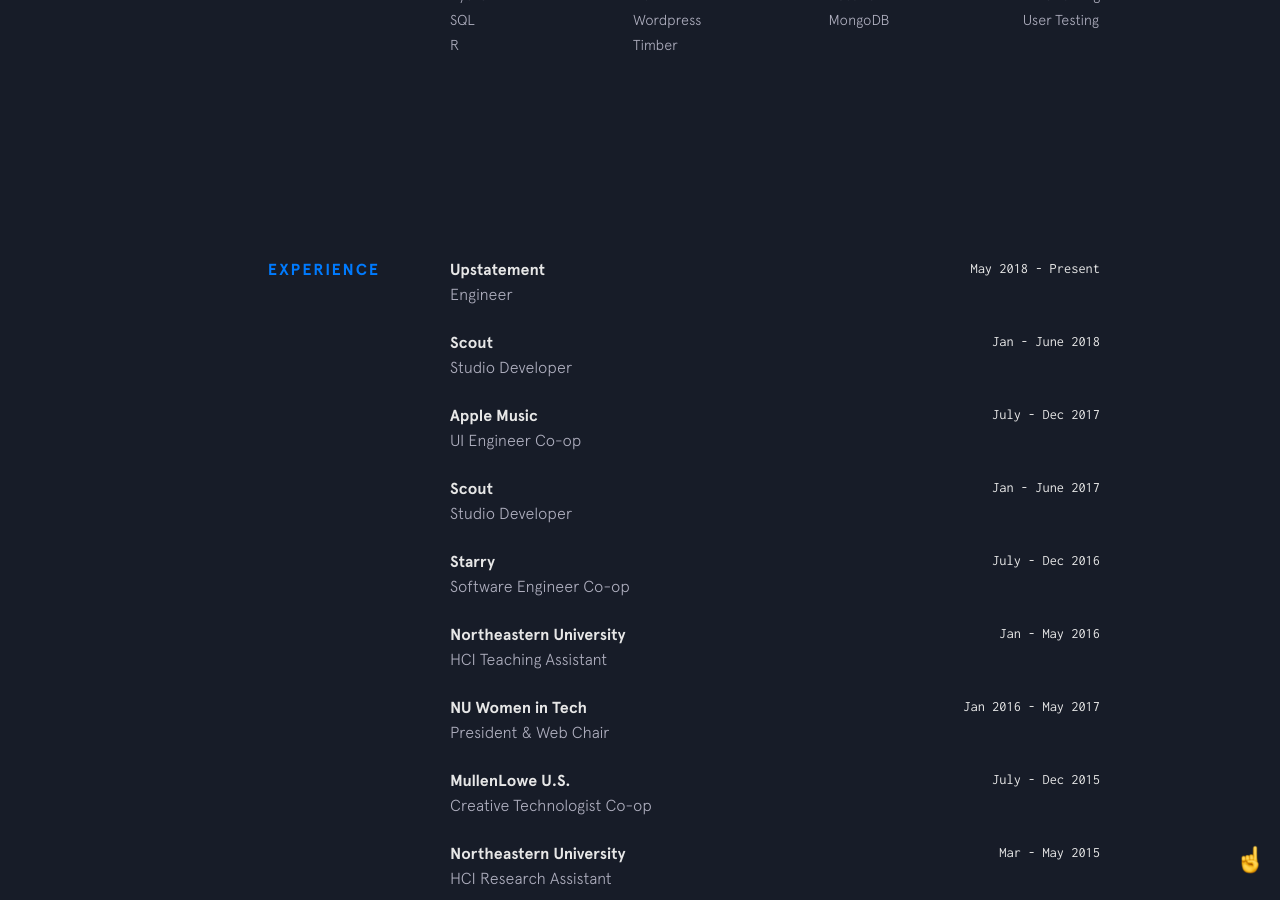
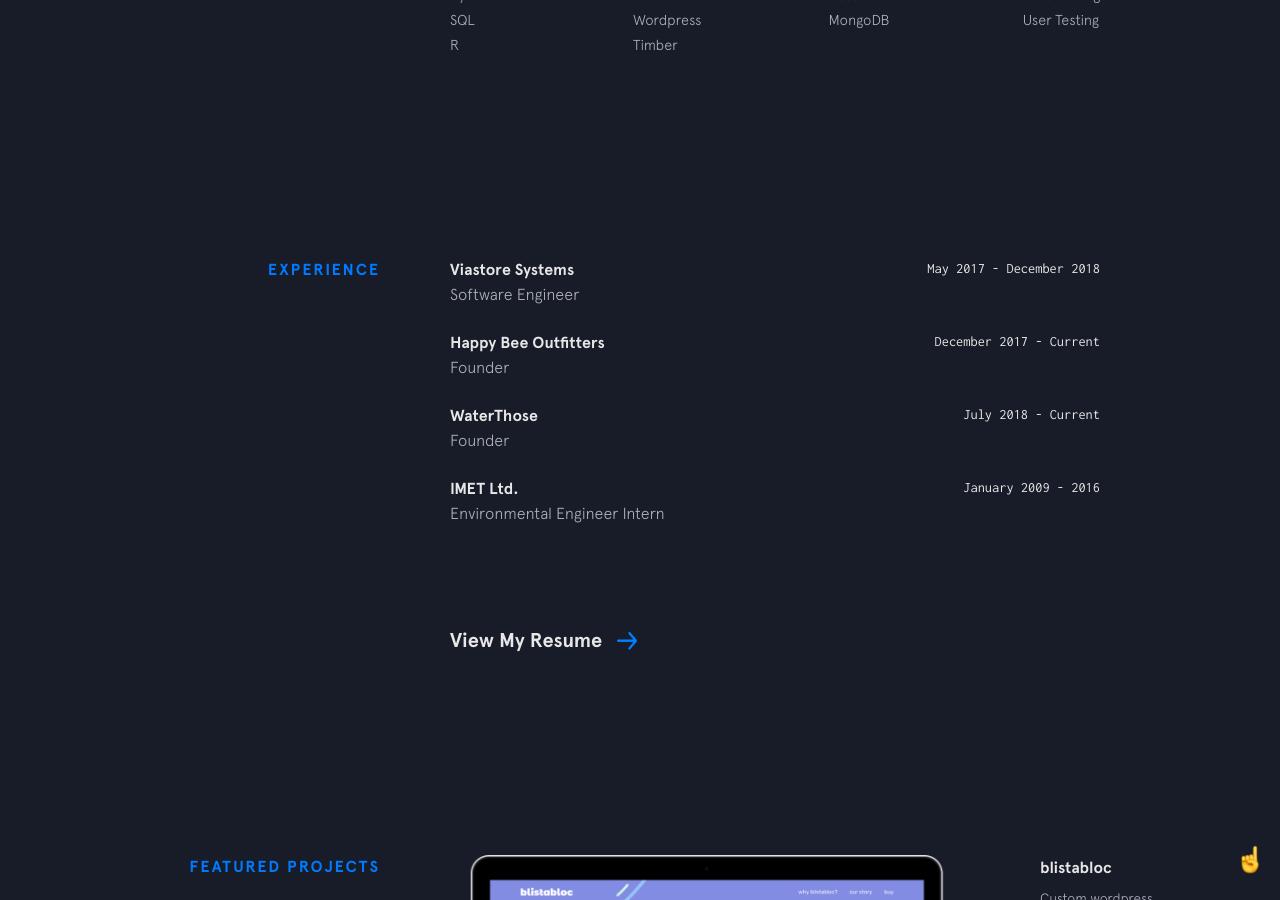
Before and after one commit to ChristianYap/ChristianYap, a Jekyll site: the page built from index.html, in a window 1280 px wide and 900 px high, scrolled down 1636 px. Built offline with Jekyll 4.4.1, drawn with Linux system fonts in a browser that asks for light colours; nearby versions of some CDN libraries.

Commit message:
Updated experience

```diff
--- a/_data/experience.yml
+++ b/_data/experience.yml
@@ -1,44 +1,19 @@
-- company: Upstatement
-  url: https://www.upstatement.com/
-  time: May 2018 - Present
-  position: Engineer
+- company: Viastore Systems
+  url: https://www.viastore.com
+  time: May 2017 - December 2018
+  position: Software Engineer
 
-- company: Scout
-  url: https://web.northeastern.edu/scout/
-  time: Jan - June 2018
-  position: Studio Developer
+- company: Happy Bee Outfitters
+  url: https://happybeeoutfitters.com
+  time: December 2017 - Current
+  position: Founder
 
-- company: Apple Music
-  url: https://www.apple.com/music/
-  time: July - Dec 2017
-  position: UI Engineer Co-op
+- company: WaterThose
+  url: https://www.waterthose.com
+  time: July 2018 - Current
+  position: Founder
 
-- company: Scout
-  url: https://web.northeastern.edu/scout/
-  time: Jan - June 2017
-  position: Studio Developer
-
-- company: Starry
-  url: https://starry.com/
-  time: July - Dec 2016
-  position: Software Engineer Co-op
-
-- company: Northeastern University
-  url: http://www.ccis.northeastern.edu/
-  time: Jan - May 2016
-  position: HCI Teaching Assistant
-
-- company: NU Women in Tech
-  url: http://nuwit.ccs.neu.edu/
-  time: Jan 2016 - May 2017
-  position: President & Web Chair
-
-- company: MullenLowe U.S.
-  url: https://us.mullenlowe.com/
-  time: July - Dec 2015
-  position: Creative Technologist Co-op
-
-- company: Northeastern University
-  url: http://www.ccis.northeastern.edu/
-  time: Mar - May 2015
-  position: HCI Research Assistant
+- company: IMET Ltd.
+  url: https://autogreenpower.com
+  time: January 2009 - 2016
+  position: Environmental Engineer Intern
```
